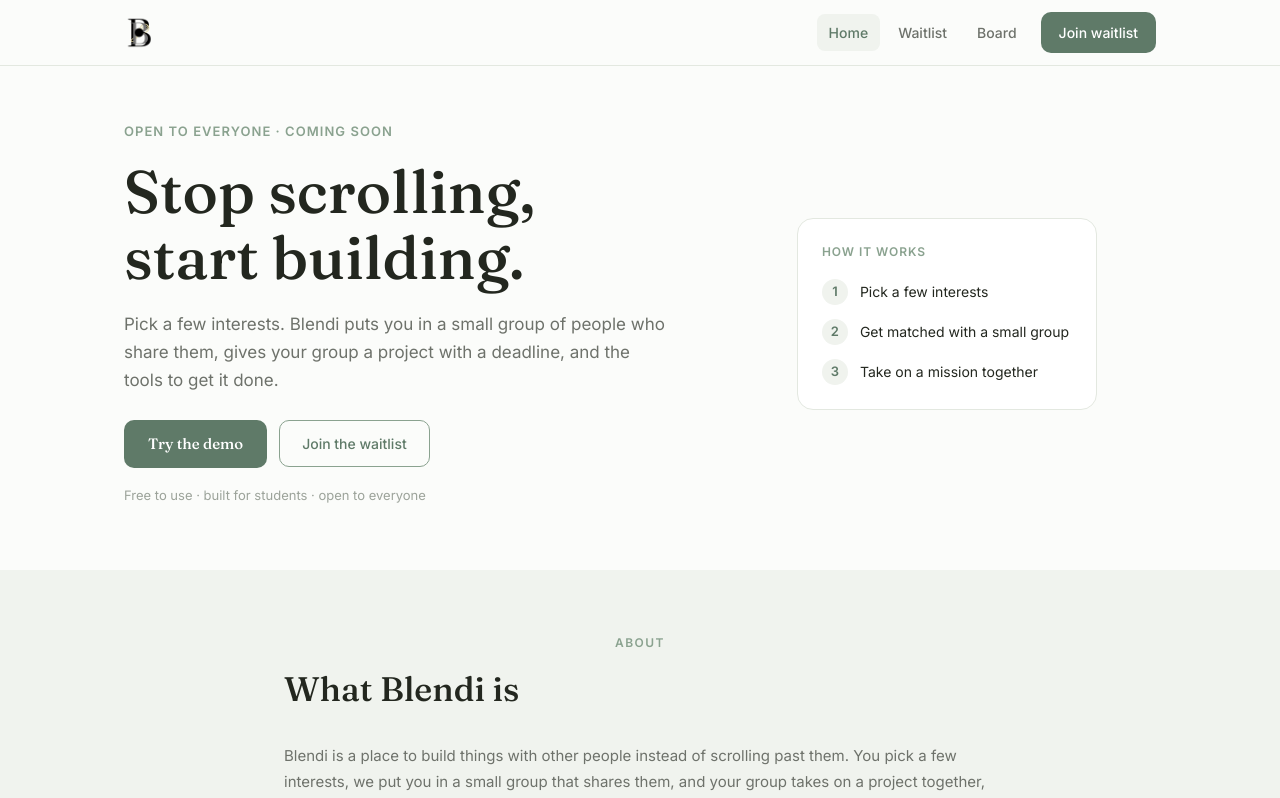
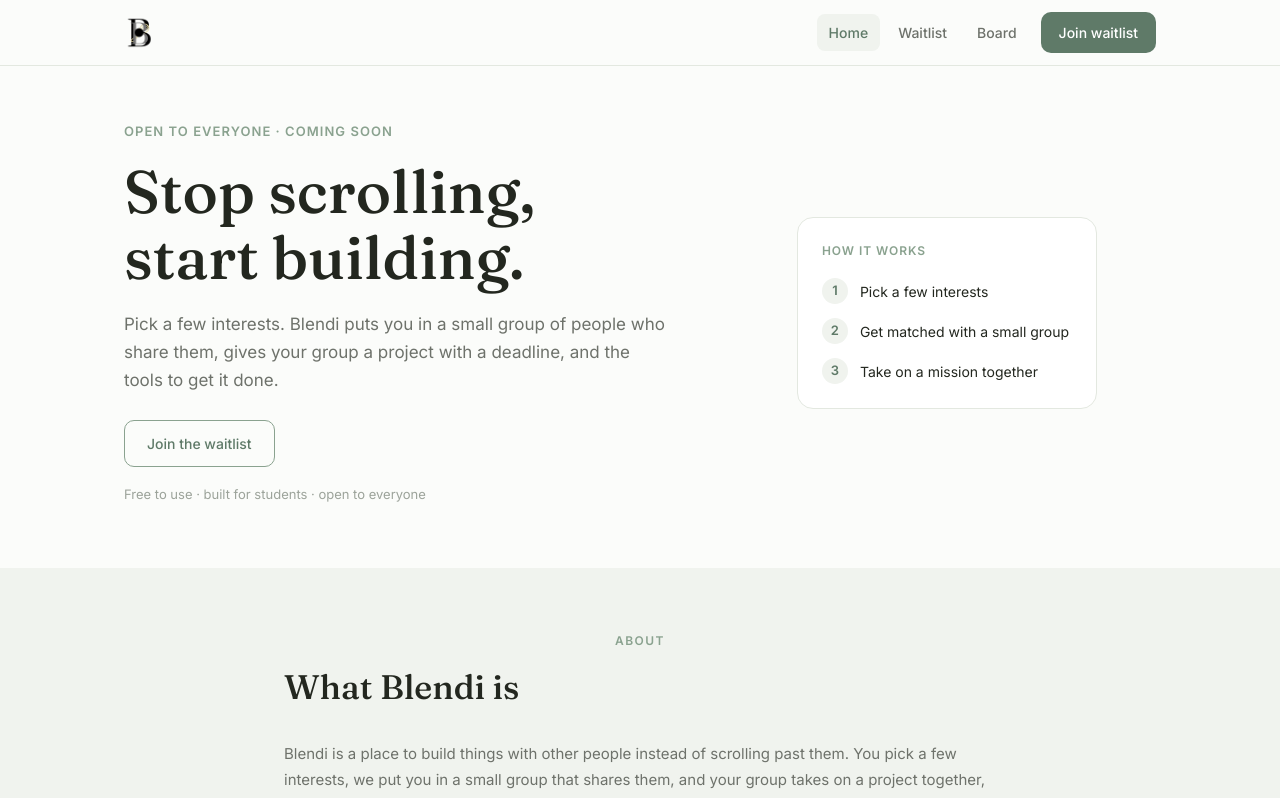
Before and after one commit to Blendi-ceo/blendi, a React (Vite) app: page / in a window 1280 px wide. Shown: the top 798 px of the page. Built offline with nearby package versions, Linux system fonts and the light colour scheme; a web font is replaced by a local one.

Commit message:
Update App.jsx

```diff
--- a/src/App.jsx
+++ b/src/App.jsx
@@ -1175,7 +1175,7 @@ function HomePage({ goDemo, formUrl, boardUrl }) {
             <h1 className="bl-h1">Stop scrolling,<br />start building.</h1>
             <p className="bl-lede">Pick a few interests. Blendi puts you in a small group of people who share them, gives your group a project with a deadline, and the tools to get it done.</p>
             <div className="bl-herobtns">
-              <button onClick={goDemo} className="bl-primary">Try the demo</button>
+
               <a href={formUrl} target="_blank" rel="noopener noreferrer" className="bl-secondary">Join the waitlist</a>
             </div>
             <p className="bl-fine">Free to use &middot; built for students &middot; open to everyone</p>
```
